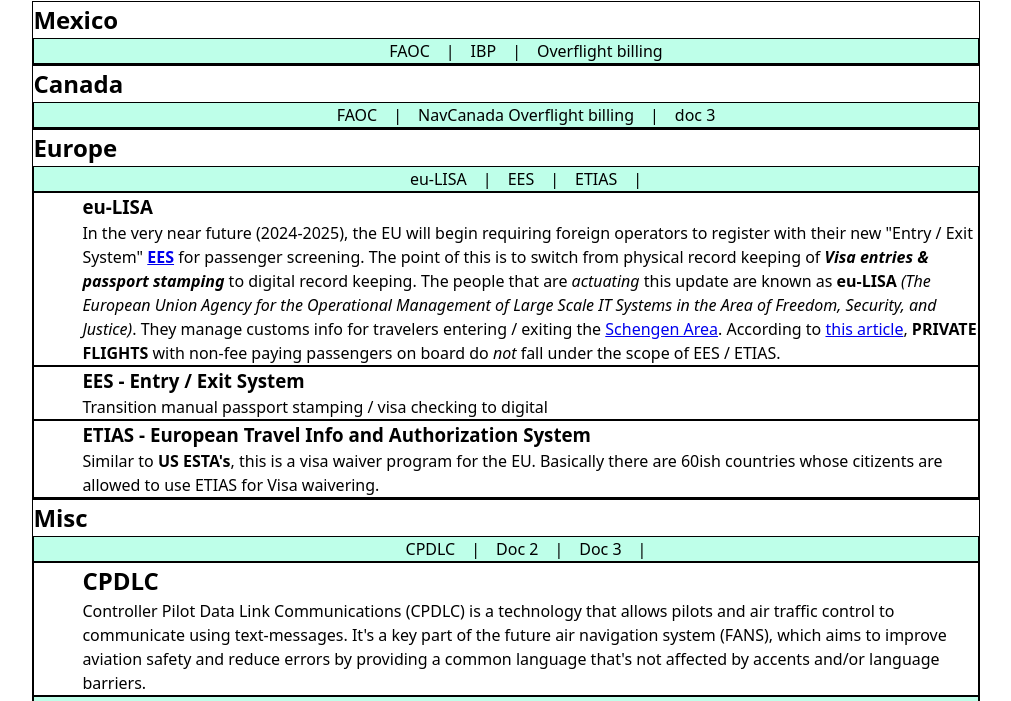
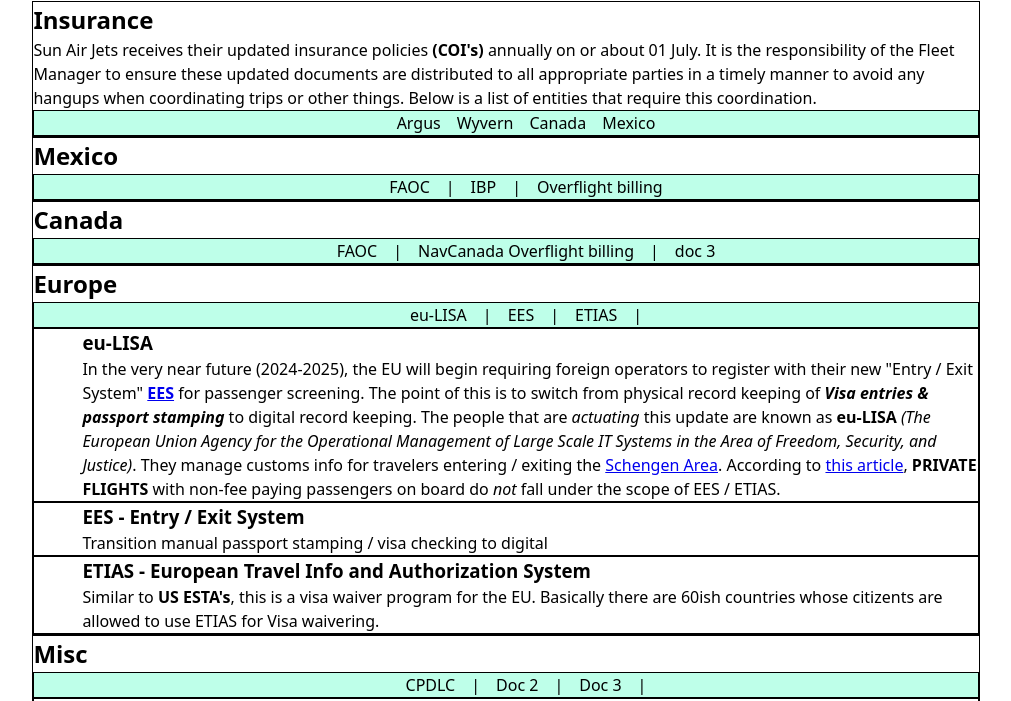
Before and after one commit to dbeanpro/Aviation, a plain HTML site: page index.html in a window 1280 px wide. Shown: the part 95-796 px from the top of the page, without its empty margins (134-1145 px from the left). Drawn offline with Linux system fonts and the light colour scheme.

Commit message:
Added insurance article

```diff
--- a/index.html
+++ b/index.html
@@ -23,6 +23,23 @@
                 </ul>
             </section>
         </article> -->
+        <article>
+            <h2>Insurance</h2>
+            <p>Sun Air Jets receives their updated insurance policies <b>(COI's)</b> annually on or about 01 July.
+                It is the responsibility of the Fleet Manager to ensure these updated documents are
+                distributed to all appropriate parties in a timely manner to avoid any hangups when
+                coordinating trips or other things. Below is a list of entities that require this
+                coordination.
+            </p>
+            <section class="links">
+                <ul>
+                    <li>Argus</li>
+                    <li>Wyvern</li>
+                    <li>Canada</li>
+                    <li>Mexico</li>
+                </ul>
+            </section>
+        </article>
         <article>
             <h2>Mexico</h2>
             <p></p>
```
